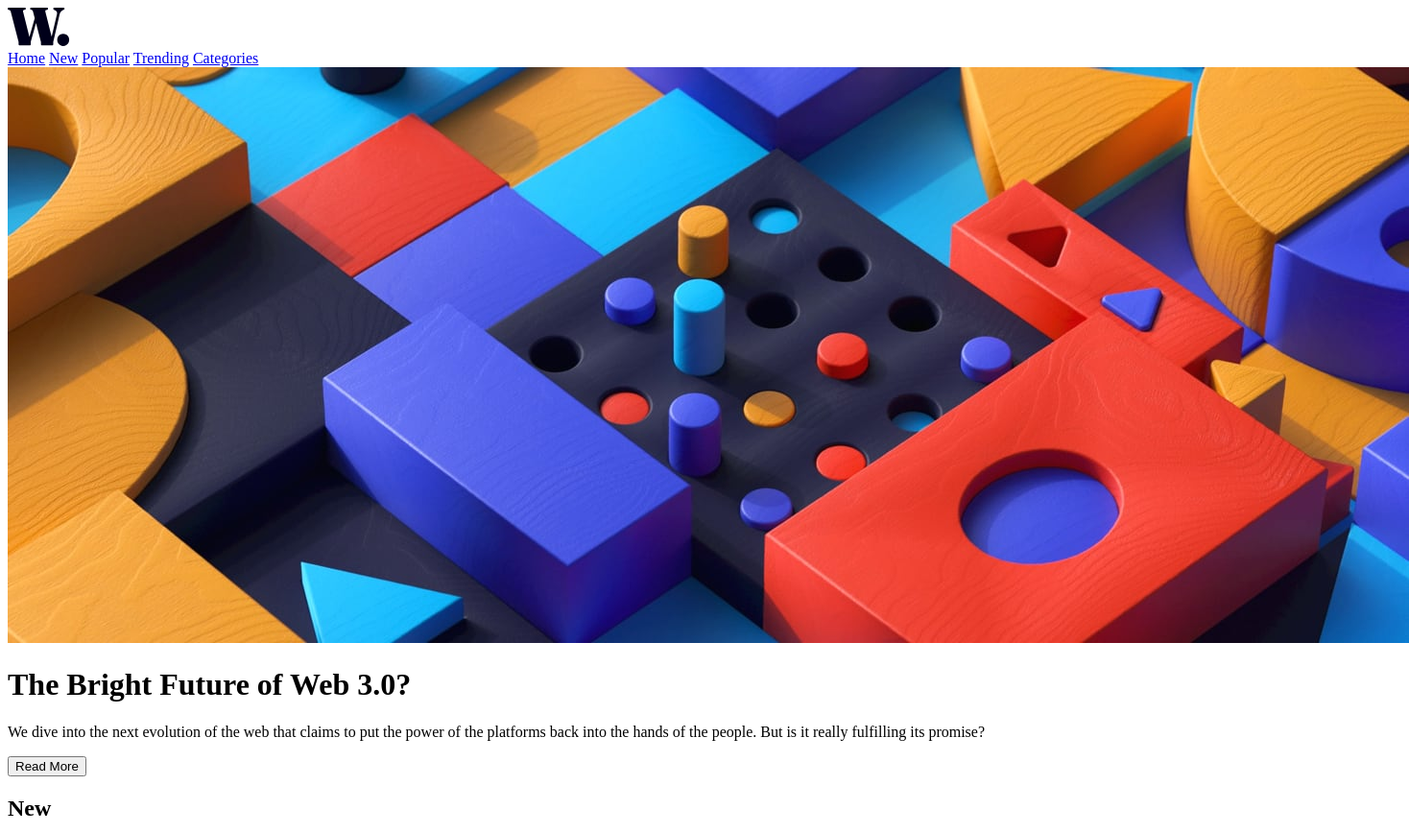
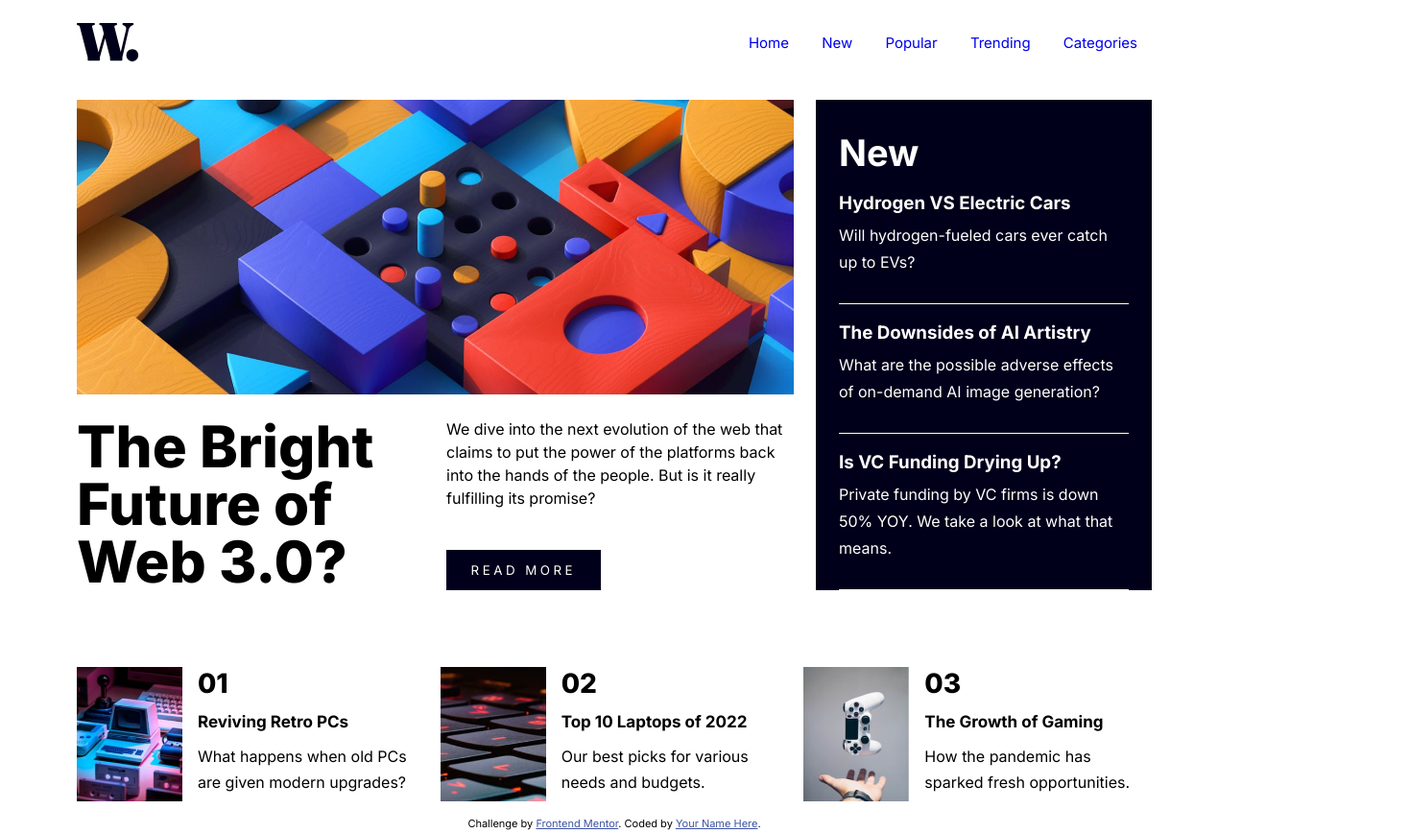
Before and after one commit to Paruzaka46/news-homepage, a plain HTML site: page index.html in a window 1280 px wide. Shown: the top 868 px of the page at 96% size, 1468 px wide, since content can reach past the window. Drawn offline with Linux system fonts and the light colour scheme.

Commit message:
Just desktop display

```diff
--- a/index.html
+++ b/index.html
@@ -1,22 +1,18 @@
 <!DOCTYPE html>
 <html lang="en">
   <head>
-  <meta charset="UTF-8">
-  <meta name="viewport" content="width=device-width, initial-scale=1.0"> <!-- displays site properly based on user's device -->
+    <meta charset="UTF-8" />
+    <meta name="viewport" content="width=device-width, initial-scale=1.0" />
+    <!-- displays site properly based on user's device -->
 
-  <link rel="icon" type="image/png" sizes="32x32" href="./assets/images/favicon-32x32.png">
+    <link rel="icon" type="image/png" sizes="32x32" href="./assets/images/favicon-32x32.png" />
 
     <title>Frontend Mentor | News homepage</title>
-
-  <!-- Feel free to remove these styles or customise in your own stylesheet 👍 -->
-  <style>
-    .attribution { font-size: 11px; text-align: center; }
-    .attribution a { color: hsl(228, 45%, 44%); }
-  </style>
+    <link rel="stylesheet" href="style.css" />
   </head>
   <body>
     <nav role="navigation">
-    <img src="assets/images/logo.svg" alt="company logo">
+      <img src="assets/images/logo.svg" alt="company logo" />
       <div class="nav-menu">
         <a href="#">Home</a>
         <a href="#">New</a>
@@ -25,15 +21,13 @@
         <a href="#">Categories</a>
       </div>
     </nav>
+
     <div role="contentinfo" class="container">
       <div class="content1">
-      <img src="assets/images/image-web-3-desktop.jpg" alt="headline image">
+        <img src="assets/images/image-web-3-desktop.jpg" alt="headline image" />
         <h1>The Bright Future of Web 3.0?</h1>
         <div role="article" class="headline-desc">
-        <p>
-          We dive into the next evolution of the web that claims to put the power of the platforms back into the hands of the people.
-          But is it really fulfilling its promise?
-        </p>
+          <p>We dive into the next evolution of the web that claims to put the power of the platforms back into the hands of the people. But is it really fulfilling its promise?</p>
           <button>Read More</button>
         </div>
         <div role="article" class="new-news">
@@ -52,31 +46,35 @@
           </div>
         </div>
       </div>
+
       <div class="content2">
         <div class="trends">
-        <img src="assets/images/image-retro-pcs.jpg" alt="retro pc illustration">
+          <img src="assets/images/image-retro-pcs.jpg" alt="retro pc illustration" />
+          <div class="trend-desc">
             <h3>01</h3>
             <h4>Reviving Retro PCs</h4>
             <p>What happens when old PCs are given modern upgrades?</p>
           </div>
+        </div>
         <div class="trends">
-        <img src="assets/images/image-top-laptops.jpg" alt="top Laptops illustration">
+          <img src="assets/images/image-top-laptops.jpg" alt="top Laptops illustration" />
+          <div class="trend-desc">
             <h3>02</h3>
             <h4>Top 10 Laptops of 2022</h4>
             <p>Our best picks for various needs and budgets.</p>
           </div>
+        </div>
         <div class="trends">
-        <img src="assets/images/image-gaming-growth.jpg" alt="gaming growth illustration">
+          <img src="assets/images/image-gaming-growth.jpg" alt="gaming growth illustration" />
+          <div class="trend-desc">
             <h3>03</h3>
-        <h4>The Growth of Gaming/h4>
+            <h4>The Growth of Gaming</h4>
             <p>How the pandemic has sparked fresh opportunities.</p>
           </div>
         </div>
       </div>
+    </div>
 
-  <div class="attribution">
-    Challenge by <a href="https://www.frontendmentor.io?ref=challenge" target="_blank">Frontend Mentor</a>.
-    Coded by <a href="#">Your Name Here</a>.
-  </div>
+    <div class="attribution">Challenge by <a href="https://www.frontendmentor.io?ref=challenge" target="_blank">Frontend Mentor</a>. Coded by <a href="#">Your Name Here</a>.</div>
   </body>
 </html>
--- /dev/null
+++ b/style.css
@@ -0,0 +1,156 @@
+@import url("https://fonts.googleapis.com/css2?family=Inter:wght@400;700;800&display=swap");
+
+:root {
+  /* Primary */
+  --soft-orange: hsl(35, 77%, 62%);
+  --soft-red: hsl(5, 85%, 63%);
+
+  /* Neutral */
+  --off-white: hsl(36, 100%, 99%);
+  --grayish-blue: hsl(233, 8%, 79%);
+  --dark-grayish-blue: hsl(236, 13%, 42%);
+  --very-dark-blue: hsl(240, 100%, 5%);
+}
+
+* {
+  margin: 0;
+  padding: 0;
+  box-sizing: border-box;
+  font-family: "Inter", sans-serif;
+}
+
+nav {
+  display: flex;
+  justify-content: space-between;
+  padding: 1.5rem 5rem;
+  align-items: center;
+  font-size: 15px;
+}
+
+nav a {
+  text-decoration: none;
+  margin: 0 15px;
+}
+
+.container {
+  padding: 1rem 5rem;
+  display: flex;
+  align-items: center;
+  flex-direction: column;
+}
+
+.content1 {
+  display: grid;
+  grid-template-columns: repeat(2, 360px) minmax(100px, 380px);
+  grid-template-rows: 306px 180px;
+  grid-column-gap: 25px;
+  grid-row-gap: 25px;
+  margin-bottom: 5rem;
+}
+
+.content1 img {
+  width: 747px;
+  grid-area: 1 / 1 / 2 / 3;
+}
+
+.content1 h1 {
+  grid-area: 2 / 1 / 3 / 2;
+  font-size: 60px;
+  font-weight: 800;
+  line-height: 60px;
+  display: flex;
+  align-items: center;
+}
+
+.content1 .headline-desc {
+  grid-area: 2 / 2 / 3 / 3;
+  display: flex;
+  flex-direction: column;
+  justify-content: space-between;
+}
+
+.headline-desc p {
+  line-height: 24px;
+}
+
+.headline-desc button {
+  width: fit-content;
+  text-transform: uppercase;
+  padding: 0.8rem 1.6rem;
+  letter-spacing: 3.5px;
+  border: none;
+  background-color: var(--very-dark-blue);
+  color: white;
+  cursor: pointer;
+}
+
+.content1 .new-news {
+  grid-area: 1 / 3 / 3 / 4;
+  background-color: var(--very-dark-blue);
+  color: white;
+  padding: 0 1.5rem;
+  display: flex;
+  flex-direction: column;
+  justify-content: space-between;
+  padding-top: 2rem;
+}
+
+.new-news .contents {
+  border-bottom: 1px solid white;
+}
+
+.new-news h2 {
+  font-size: 38px;
+}
+
+.new-news p {
+  line-height: 28px;
+  padding: 0.5rem 0;
+  padding-bottom: 1.8rem;
+}
+
+.content2 {
+  display: flex;
+  justify-content: space-between;
+}
+
+.content2 .trends {
+  display: flex;
+}
+
+.trends img {
+  width: 110px;
+  margin-right: 1rem;
+}
+
+.trends h3 {
+  font-size: 28px;
+  margin-bottom: 0.8rem;
+  font-weight: 800;
+}
+
+.trends h4 {
+  font-weight: 800px;
+  margin-bottom: 0.8rem;
+  font-size: 17px;
+}
+
+.trends p {
+  line-height: 27px;
+}
+
+.trends .trend-desc {
+  max-width: 240px;
+}
+
+.trends:nth-child(2) {
+  margin: 0 1rem;
+}
+
+.attribution {
+  font-size: 11px;
+  text-align: center;
+}
+.attribution a {
+  color: hsl(228, 45%, 44%);
+}
```
Lines whose indentation alone changed are shown as unchanged.
